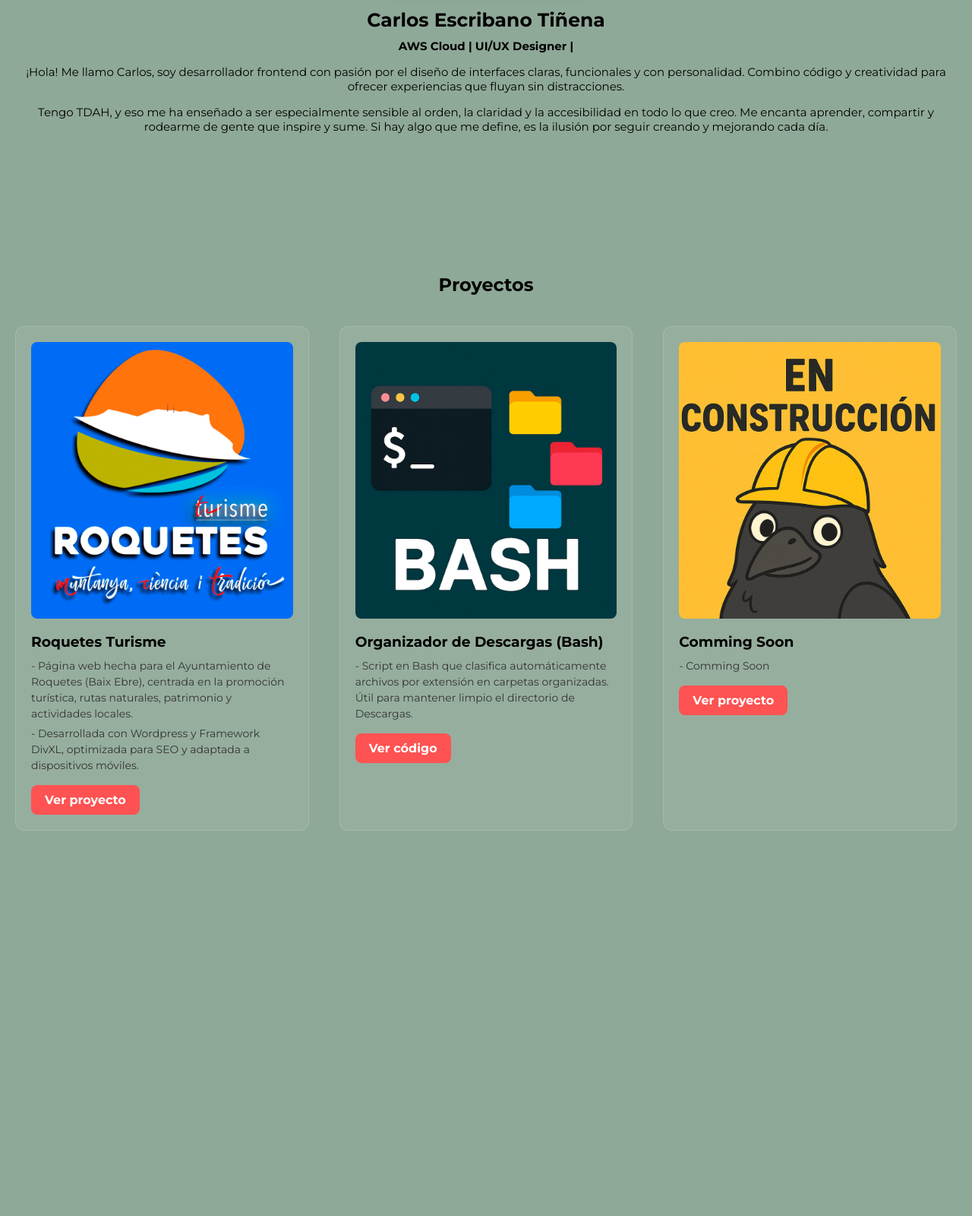
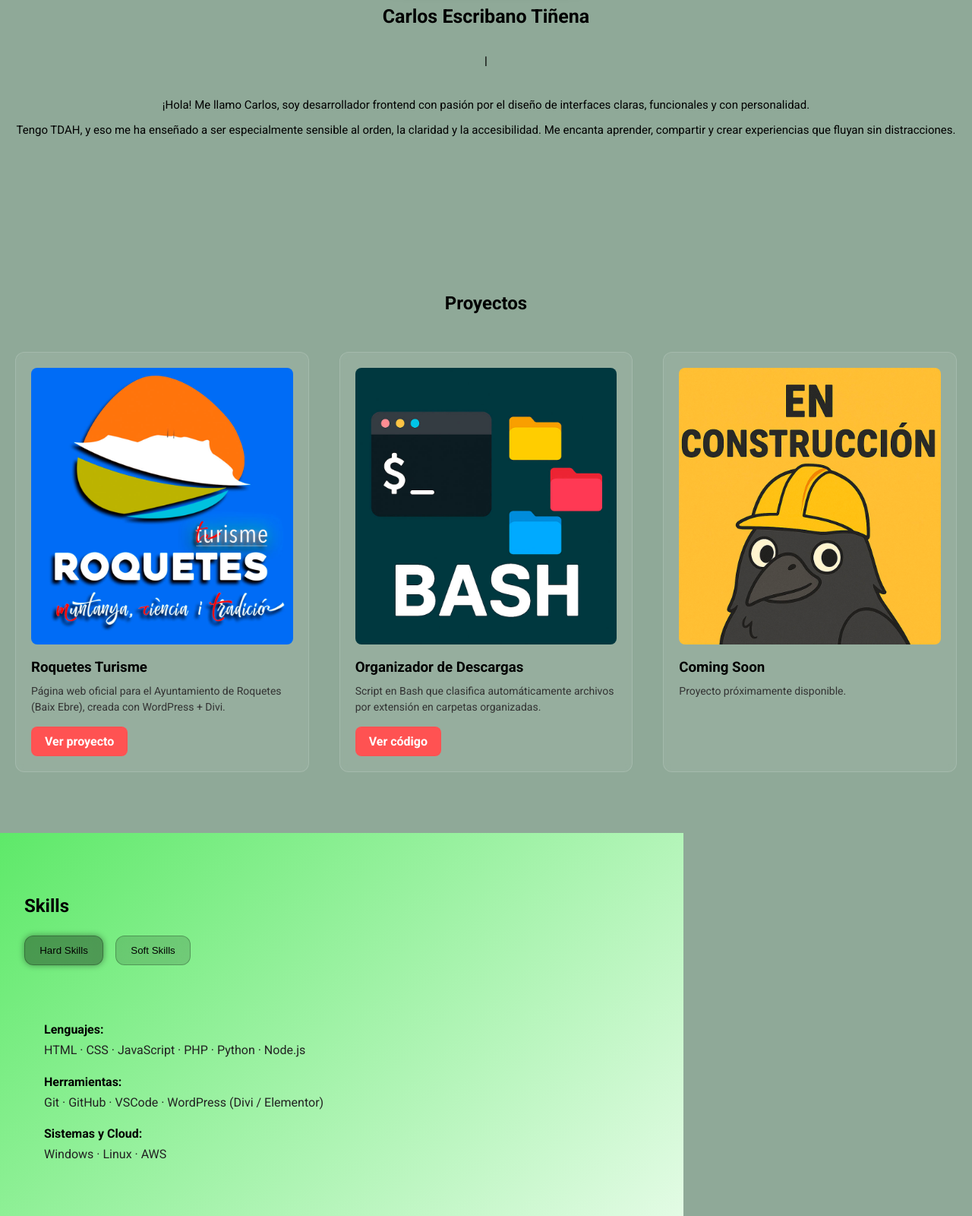
Before and after one commit to Karl0s83/portfolio, a plain HTML site: page index.html in a window 1280 px wide. Shown: the part 520-2120 px from the top of the page at 76% size. Before the commit the page ends 1693 px from the top, so only its background shows below. Drawn offline with Linux system fonts and the light colour scheme.

Commit message:
minor fixes, add skills section, need change skills background and button

```diff
--- a/funciones.js
+++ b/funciones.js
@@ -1,45 +1,33 @@
-/* Esta función está dirigida al texto debajo de la foto*/
+//close the menu sistem when clicking a link
+document.querySelectorAll("#menu a").forEach(link => {
+  link.addEventListener("click", () => {
 
-document.addEventListener("DOMContentLoaded", function () {
-  const text = "AWS Cloud | UI/UX Designer ";
-  const target = document.getElementById("typing");
-  if (!target) return;
-  let i = 0;
+    const checkbox = document.querySelector("#menu-checkbox");
 
-  function typeWriter() {
-    if (i < text.length) {
-      target.innerHTML += text.charAt(i);
-      i++;
-      setTimeout(typeWriter, 100);
-    }
-  }
-
-  typeWriter();
+    checkbox.checked = false;
+    setTimeout(() => {
+      target.scrollIntoView({ behavior: 'smooth' });
+    }, 300);
+  });
 });
 
+// sistem tabs
+const tabs = document.querySelectorAll(".tab");
+const panels = document.querySelectorAll(".panel");
 
-/* Esta función es para el cambio de idioma */
+tabs.forEach(tab => {
+  tab.addEventListener("click", () => {
 
-let currentLang = 'es';
+    tabs.forEach(t => t.classList.remove("active"));
+    tab.classList.add("active");
 
-function toggleLanguage() {
-  if (currentLang === 'es') {
-    currentLang = 'en';
-    document.getElementById('lang-toggle').textContent = 'ES';
-    // Aquí cambia a inglés
-    // loadEnglishTexts();
-  } else {
-    currentLang = 'es';
-    document.getElementById('lang-toggle').textContent = 'EN';
-    // Aquí cambia a español
-    // loadSpanishTexts();
-  }
+    panels.forEach(panel => panel.hidden = true);
+    const target = document.getElementById(tab.getAttribute("aria-controls"));
+    target.hidden = false;
+  });
+});
+
+//language button
+function setLanguage(lang) {
+  alert("Idioma cambiado a: " + lang);
 }
-
-function setLanguage(lang) {
-  currentLang = lang;
-  document.getElementById('lang-toggle').textContent = lang === 'es' ? 'EN' : 'ES';
-  // Aquí cambiarías el contenido según lang
-  // if (lang === 'es') { loadSpanishTexts(); }
-  // else { loadEnglishTexts(); }
-}
--- a/index.html
+++ b/index.html
@@ -5,8 +5,10 @@
   <meta charset="UTF-8" />
   <meta name="viewport" content="width=device-width, initial-scale=1.0" />
   <link rel="shortcut icon" href="assets/logo/favicon.png" type="image/x-icon" />
-  <link href="https://fonts.googleapis.com/css2?family=Montserrat:wght@400;700&family=Special+Elite&display=swap"
-    rel="stylesheet" />
+  <link rel="preconnect" href="https://fonts.googleapis.com">
+  <link rel="preconnect" href="https://fonts.gstatic.com" crossorigin>
+  <link href="https://fonts.googleapis.com/css2?family=Roboto:wght@300;400;500;700&display=swap"
+    rel="stylesheet">
   <link rel="stylesheet" href="style.css" />
   <title>Portfolio Carlos ET</title>
 </head>
@@ -15,84 +17,119 @@
   <header>
     <div class="header-container">
       <a href="#"><img src="assets/logo/logo.png" alt="logo" class="logo" /></a>
-      <nav role="navigation">
+
+      <!-- Menú hamburguesa -->
+      <nav>
         <div id="menuToggle">
-          <input type="checkbox" />
+          <input type="checkbox" id="menu-checkbox" />
           <span></span>
           <span></span>
           <span></span>
+
           <ul id="menu">
             <li><a href="#">Home</a></li>
-            <li><a href="#about">Sobre mi</a></li>
-            <li><a href="" target="_blank">Proyectos</a></li>
-            <li><a href="#info">Info</a></li>
+            <li><a href="#about">Sobre mí</a></li>
+            <li><a href="#projects">Proyectos</a></li>
+            <li><a href="#skills">Skills</a></li>
             <li><a href="#contact">Contacto</a></li>
+
             <div class="lang-header">
               <button class="lang-btn" onclick="setLanguage('es')">ES</button>
               <button class="lang-btn" onclick="setLanguage('en')">EN</button>
             </div>
-            <button id="lang-toggle" class="lang-btn" onclick="toggleLanguage()">EN</button>
           </ul>
         </div>
       </nav>
     </div>
   </header>
+
+  <!-- SOBRE MÍ -->
   <section class="sobremi" id="about">
-    <img src="assets/herophoto.jpg" alt="photo" class="profilephoto" />
+    <img src="assets/herophoto.jpg" alt="Carlos Escribano" class="profilephoto" />
     <h1>Carlos Escribano Tiñena</h1>
     <h2 id="typing"></h2>
+
     <p>
-      ¡Hola! Me llamo Carlos, soy desarrollador frontend con pasión por el
-      diseño de interfaces claras, funcionales y con personalidad. Combino
-      código y creatividad para ofrecer experiencias que fluyan sin
-      distracciones.
+      ¡Hola! Me llamo Carlos, soy desarrollador frontend con pasión por el diseño de interfaces claras,
+      funcionales y con personalidad.
     </p>
+
     <p>
-      Tengo TDAH, y eso me ha enseñado a ser especialmente sensible al orden,
-      la claridad y la accesibilidad en todo lo que creo. Me encanta aprender,
-      compartir y rodearme de gente que inspire y sume. Si hay algo que me
-      define, es la ilusión por seguir creando y mejorando cada día.
+      Tengo TDAH, y eso me ha enseñado a ser especialmente sensible al orden, la claridad y la accesibilidad.
+      Me encanta aprender, compartir y crear experiencias que fluyan sin distracciones.
     </p>
   </section>
+
+  <!-- PROYECTOS -->
   <section class="projects" id="projects">
     <h2>Proyectos</h2>
-    <div class="project-list" id="project-list">
 
-      <!-- Proyecto 1: Web Turismo Roquetes -->
+    <div class="project-list">
+
       <div class="project-card">
         <img src="assets/projects/roquetes_logo.jpg" alt="Roquetes Turisme" class="project-img">
         <h3>Roquetes Turisme</h3>
-        <p>
-          - Página web hecha para el Ayuntamiento de Roquetes (Baix Ebre), centrada en la promoción turística,
-          rutas naturales, patrimonio y actividades locales.
-        </p>
-        <p>
-          - Desarrollada con Wordpress y Framework DivXL, optimizada para SEO y adaptada a dispositivos móviles.
-        </p>
+        <p>Página web oficial para el Ayuntamiento de Roquetes (Baix Ebre), creada con WordPress + Divi.</p>
         <a href="https://roquetesturisme.cat" target="_blank" class="project-btn">Ver proyecto</a>
       </div>
-      <!-- Proyecto 2: Script Bash Descargas -->
+
       <div class="project-card">
         <img src="assets/projects/logobash.jpg" alt="Bash Script" class="project-img">
-        <h3>Organizador de Descargas (Bash)</h3>
-        <p>
-          - Script en Bash que clasifica automáticamente archivos por extensión en carpetas organizadas.
-          Útil para mantener limpio el directorio de Descargas.
-        </p>
+        <h3>Organizador de Descargas</h3>
+        <p>Script en Bash que clasifica automáticamente archivos por extensión en carpetas organizadas.</p>
         <a href="#" class="project-btn">Ver código</a>
       </div>
-      <!-- Proyecto 3: Comming Soon -->
+
       <div class="project-card">
-        <img src="assets/underconstruction/enconstruccion.jpg" alt="Calculadora JS" class="project-img">
-        <h3>Comming Soon</h3>
-        <p>
-          - Comming Soon
-        </p>
-        <a href="_blank" target="_blank" class="project-btn">Ver proyecto</a>
+        <img src="assets/underconstruction/enconstruccion.jpg" alt="Coming Soon" class="project-img">
+        <h3>Coming Soon</h3>
+        <p>Proyecto próximamente disponible.</p>
       </div>
 
+    </div>
+  </section>
 
+  <!-- SKILLS -->
+  <section id="skills" class="skills-section">
+    <div class="skills-header">
+      <h2>Skills</h2>
+
+      <div class="tabs" role="tablist">
+        <button role="tab" aria-selected="true" aria-controls="hard" id="tab-hard" class="tab active">
+          Hard Skills
+        </button>
+
+        <button role="tab" aria-selected="false" aria-controls="soft" id="tab-soft" class="tab">
+          Soft Skills
+        </button>
+      </div>
+    </div>
+
+    <div class="tabs-content">
+      <div id="hard" role="tabpanel" aria-labelledby="tab-hard" class="panel">
+        <div class="skills-block">
+          <h4>Lenguajes:</h4>
+          <p>HTML · CSS · JavaScript · PHP · Python · Node.js</p>
+
+          <h4>Herramientas:</h4>
+          <p>Git · GitHub · VSCode · WordPress (Divi / Elementor)</p>
+
+          <h4>Sistemas y Cloud:</h4>
+          <p>Windows · Linux · AWS</p>
+        </div>
+      </div>
+
+      <div id="soft" role="tabpanel" aria-labelledby="tab-soft" class="panel" hidden>
+        <div class="skills-block">
+          <h4>Soft Skills:</h4>
+          <p>Organización · Comunicación · Resolución de problemas · Atención al detalle · Trabajo en equipo ·
+            Gestión del tiempo · Flexibilidad · Empatía
+          </p>
+        </div>
+      </div>
+    </div>
   </section>
+
   <script src="funciones.js"></script>
 </body>
 
--- a/style.css
+++ b/style.css
@@ -6,8 +6,10 @@
 }
 
 body {
-  font-family: "Montserrat", sans-serif;
+  font-family: "Roboto", sans-serif;
   background: #8fa998;
+  height: 100%;
+  margin: auto;
 }
 
 header {
@@ -122,8 +124,10 @@ header {
 }
 
 #menuToggle input:checked~ul {
-  transform: none;
+  transform: translateX(0);
 }
+
+/*button language*/
 
 .lang-header {
   display: flex;
@@ -180,11 +184,29 @@ header {
   margin-bottom: 10px;
 }
 
-/* Project section */
+.sobremi p {
+  margin-top: 15px;
+  font-size: 15px;
+  padding: 0 15px;
+}
+
+/*section under my name*/
+
+#typing {
+  font-size: 15px;
+}
+
+#typing::after {
+  content: "|";
+  animation: blink 1s infinite;
+}
+
+/* Projects section */
 
 .projects {
   padding: 80px 0;
   text-align: center;
+  min-height: 100vh;
 }
 
 .project-list {
@@ -243,16 +265,100 @@ header {
   background: #ff3030;
 }
 
-/*Sección de debajo mi nombre*/
-#typing {
-  font-size: 15px;
+
+
+/* Contenedor general */
+.skills-section {
+  padding: 2rem;
+  max-width: 900px;
+  height: 100vh;
+  background: linear-gradient(135deg, #5ee969 0%, #ffffff 100%);
 }
 
-#typing::after {
-  content: "|";
-  animation: blink 1s infinite;
+.skills-header, h2{
+  padding: 10px 0;
+  margin: 15px 0 ;
+}
+/* Tabs */
+.tabs {
+  display: flex;
+  gap: 1rem;
+  margin-bottom: 1.5rem;
 }
 
+.tab {
+  padding: 0.7rem 1.2rem;
+  border-radius: 12px;
+  background: rgba(0, 0, 0, 0.15);
+  border: 1px solid rgba(0, 0, 0, 0.25);
+  backdrop-filter: blur(10px);
+  -webkit-backdrop-filter: blur(10px);
+  cursor: pointer;
+  color: #000; /* Texto negro */
+  transition: all 0.3s ease;
+}
+
+.tab:hover {
+  background: rgba(0, 0, 0, 0.25);
+  color: #000;
+}
+
+.tab.active {
+  background: rgba(0, 0, 0, 0.35);
+  box-shadow: 0 0 8px rgba(0, 0, 0, 0.4);
+  color: #000;
+}
+
+/* Paneles */
+.panel {
+  opacity: 0;
+  transition: opacity 0.4s ease;
+}
+
+.panel:not([hidden]) {
+  opacity: 1;
+}
+
+/* Estilo de listas de skills */
+.skills-block h4 {
+  margin-bottom: 0.3rem;
+  color: #000; /* Negro */
+}
+
+.skills-block p {
+  margin-bottom: 1.2rem;
+  color: #222; /* Gris oscuro para mejor lectura */
+  font-size: 1rem;
+  line-height: 1.6;
+}
+
+
+
+/* Mobile-first adjustments (small devices stack nicely) */
+@media (max-width: 520px) {
+  .skills-header {
+    flex-direction: column;
+    align-items: flex-start;
+    gap: 12px;
+  }
+
+  .tabs {
+    width: 100%;
+  }
+}
+
+/* Desktop: panel más ancho y grid más denso */
+@media (min-width: 960px) {
+  .panel {
+    padding: 26px;
+  }
+
+  .skills-grid {
+    gap: 16px;
+  }
+}
+
+/*blink */
 @keyframes blink {
   0% {
     opacity: 1;
@@ -267,11 +373,7 @@ header {
   }
 }
 
-.sobremi p {
-  margin-top: 15px;
-  font-size: 15px;
-  padding: 0 15px;
-}
+
 
 @media (min-width: 768px) {
   #lang-toggle {
```
